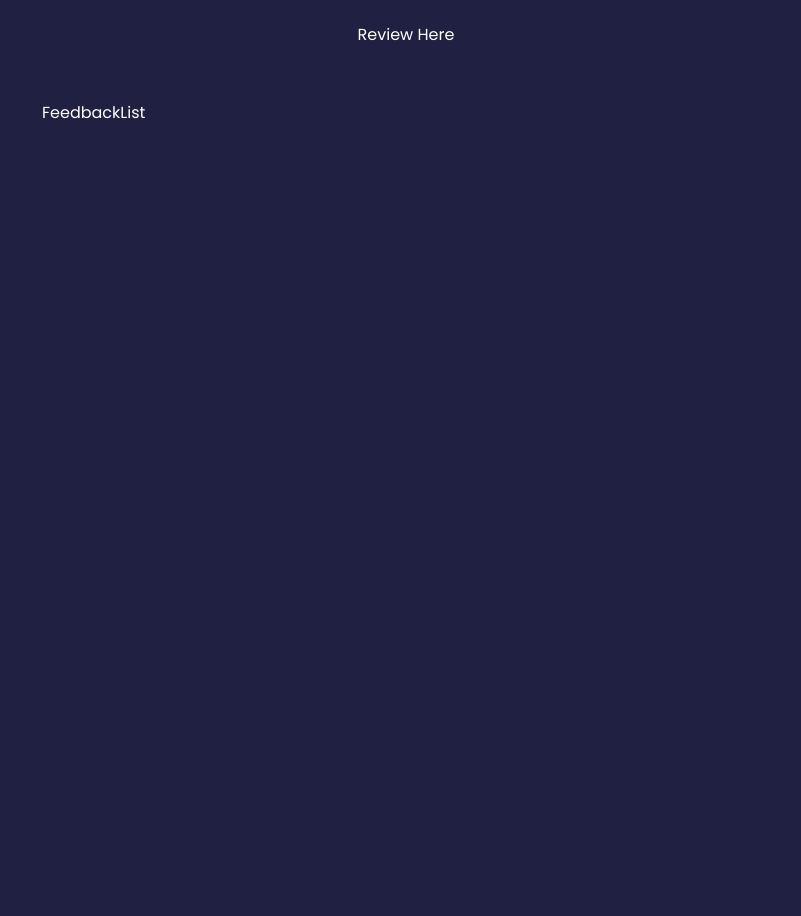
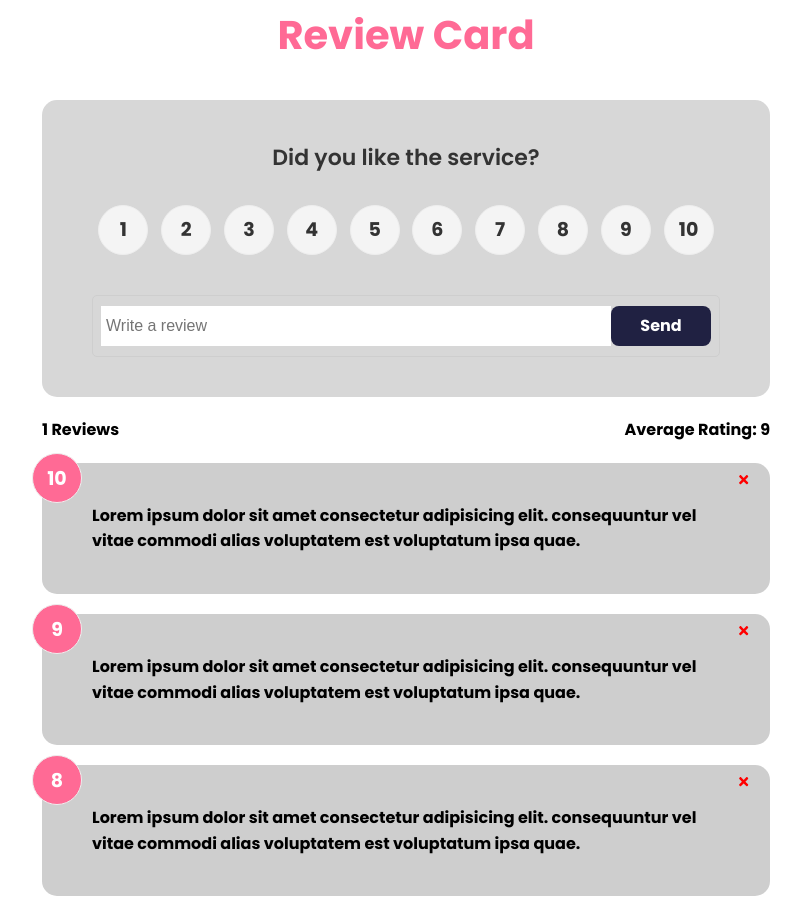
Before and after one commit to Zarman-oss/Practice-react-UI-App, a React (Create React App) app: page / in a window 1280 px wide. Shown: the whole page, without its empty margins (234-1035 px from the left). Before the commit the page ends 800 px from the top, so only its background shows below. Built offline with nearby package versions, Linux system fonts and the light colour scheme.

Commit message:
commit rating select component

```diff
--- a/package.json
+++ b/package.json
@@ -8,6 +8,7 @@
     "@testing-library/user-event": "^13.5.0",
     "react": "^18.2.0",
     "react-dom": "^18.2.0",
+    "react-icons": "^4.10.1",
     "react-scripts": "5.0.1",
     "web-vitals": "^2.1.4"
   },
--- a/src/App.js
+++ b/src/App.js
@@ -3,15 +3,24 @@
 import FeedbackList from './Components/FeedbackList';
 import './index.css';
 import FeedbackData from './Data/FeedbackData';
+import FeedbackStats from './Components/FeedbackStats';
+import FeedbackForm from './Components/FeedbackForm';
 
 function App() {
   const [feedback, setFeedback] = useState(FeedbackData);
 
+  const deleteFeedback = (id) => {
+    if (window.confirm('Are you sure?'))
+      setFeedback(feedback.filter((item) => item.id !== id));
+  };
+
   return (
     <>
-      <Header text={'Review Here'} />
+      <Header text={'Review Card'} />
       <div className="container">
-        <FeedbackList />
+        <FeedbackForm />
+        <FeedbackStats feedback={feedback} />
+        <FeedbackList feedback={feedback} handleDelete={deleteFeedback} />
       </div>
     </>
   );
--- /dev/null
+++ b/src/Components/FeedbackForm.jsx
@@ -0,0 +1,49 @@
+import { useState } from 'react';
+import Card from './Shared/Card';
+import Button from './Shared/Button';
+import RatingSelect from './RatingSelect';
+
+function FeedbackForm() {
+  const [text, setText] = useState('');
+  const [rating, setRating] = useState('');
+  const [btnDisabled, setbtnDisabled] = useState('true');
+  const [message, setMessage] = useState('');
+
+  const handleSubmit = (e) => {
+    if (text === '') {
+      setbtnDisabled(true);
+      setMessage('Please enter your feedback');
+    } else if (text !== '' && text.trim().length <= 10) {
+      setMessage('Please enter more than 10 characters');
+      setbtnDisabled(true);
+    } else {
+      setMessage('');
+      setbtnDisabled(false);
+      setText('');
+    }
+    setText(e.target.value);
+  };
+  return (
+    <Card>
+      <form>
+        <h2>Did you like the service?</h2>
+        <RatingSelect select={(rating) =>{}} />
+        <div className="input-group">
+          <input
+            type="text"
+            className="form-control"
+            placeholder="Write a review"
+            onChange={handleSubmit}
+            value={text}
+          />
+          <Button isDisabled={btnDisabled} type="submit">
+            Send
+          </Button>
+        </div>
+        {message && <div className="message">{message}</div>}
+      </form>
+    </Card>
+  );
+}
+
+export default FeedbackForm;
--- a/src/Components/FeedbackItem.jsx
+++ b/src/Components/FeedbackItem.jsx
@@ -1,14 +1,15 @@
-import { useState } from 'react';
+import { FaTimes } from 'react-icons/fa';
+import Card from './Shared/Card';
 
-function FeedbackItem() {
-  const [rating, setRating] = useState(0);
-  const [text, setText] = useState('Example of feedbackitem');
-
+function FeedbackItem({ item, handleDelete }) {
   return (
-    <div className="card">
-      S<div className="num-display">{rating}</div>
-      <div className="text-display">{text}</div>
-    </div>
+    <Card reverse={true}>
+      <div className="num-display">{item.rating}</div>
+      <button onClick={() => handleDelete(item.id)} className="close">
+        <FaTimes color="red" />
+      </button>
+      <div className="text-display">{item.text}</div>
+    </Card>
   );
 }
 
--- a/src/Components/FeedbackList.jsx
+++ b/src/Components/FeedbackList.jsx
@@ -1,11 +1,19 @@
-
-
-function FeedbackList() {
+import FeedbackItem from './FeedbackItem';
+function FeedbackList({ feedback, handleDelete }) {
+  if (!feedback || feedback.length === 0) {
+    return (
+      <div className="feedback-list">
+        <h3>No feedback yet!</h3>
+      </div>
+    );
+  }
   return (
-    <div>
-        FeedbackList
+    <div className="feedback-list">
+      {feedback.map((item) => (
+        <FeedbackItem key={item.id} item={item} handleDelete={handleDelete} />
+      ))}
     </div>
-  )
+  );
 }
 
-export default FeedbackList
+export default FeedbackList;
--- /dev/null
+++ b/src/Components/FeedbackStats.jsx
@@ -0,0 +1,18 @@
+function FeedbackStats({ feedback }) {
+  // Ratings Average
+  let average =
+    feedback.reduce((acc, cur) => {
+      return acc + cur.rating;
+    }, 0) / feedback.length;
+
+  average = average.toFixed(1).replace(/[.,]0$/, '');
+
+  return (
+    <div className="feedback-stats">
+      <h4>{FeedbackStats.length} Reviews</h4>
+      <h4>Average Rating: {isNaN(average) ? 0 : average}</h4>
+    </div>
+  );
+}
+
+export default FeedbackStats;
--- /dev/null
+++ b/src/Components/RatingSelect.jsx
@@ -0,0 +1,126 @@
+import { useState } from 'react';
+
+function RatingSelect({ select }) {
+  const [selected, setSelected] = useState();
+
+  const handleChange = (e) => {
+    setSelected(+e.currentTarget.value);
+    select(+e.currentTarget.target);
+  };
+  return (
+    <ul className="rating">
+      <li>
+        <input
+          type="radio"
+          id="num1"
+          name="rating"
+          value="1"
+          onChange={handleChange}
+          checked={selected === 1}
+        />
+        <label htmlFor="num1">1</label>
+      </li>
+      <li>
+        <input
+          type="radio"
+          id="num2"
+          name="rating"
+          value="2"
+          onChange={handleChange}
+          checked={selected === 2}
+        />
+        <label htmlFor="num2">2</label>
+      </li>
+      <li>
+        <input
+          type="radio"
+          id="num3"
+          name="rating"
+          value="3"
+          onChange={handleChange}
+          checked={selected === 3}
+        />
+        <label htmlFor="num3">3</label>
+      </li>
+      <li>
+        <input
+          type="radio"
+          id="num4"
+          name="rating"
+          value="4"
+          onChange={handleChange}
+          checked={selected === 4}
+        />
+        <label htmlFor="num4">4</label>
+      </li>
+      <li>
+        <input
+          type="radio"
+          id="num5"
+          name="rating"
+          value="5"
+          onChange={handleChange}
+          checked={selected === 5}
+        />
+        <label htmlFor="num5">5</label>
+      </li>
+      <li>
+        <input
+          type="radio"
+          id="num6"
+          name="rating"
+          value="6"
+          onChange={handleChange}
+          checked={selected === 6}
+        />
+        <label htmlFor="num6">6</label>
+      </li>
+      <li>
+        <input
+          type="radio"
+          id="num7"
+          name="rating"
+          value="7"
+          onChange={handleChange}
+          checked={selected === 7}
+        />
+        <label htmlFor="num7">7</label>
+      </li>
+      <li>
+        <input
+          type="radio"
+          id="num8"
+          name="rating"
+          value="8"
+          onChange={handleChange}
+          checked={selected === 8}
+        />
+        <label htmlFor="num8">8</label>
+      </li>
+      <li>
+        <input
+          type="radio"
+          id="num9"
+          name="rating"
+          value="9"
+          onChange={handleChange}
+          checked={selected === 9}
+        />
+        <label htmlFor="num9">9</label>
+      </li>
+      <li>
+        <input
+          type="radio"
+          id="num10"
+          name="rating"
+          value="10"
+          onChange={handleChange}
+          checked={selected === 10}
+        />
+        <label htmlFor="num10">10</label>
+      </li>
+    </ul>
+  );
+}
+
+export default RatingSelect;
--- /dev/null
+++ b/src/Components/Shared/Button.jsx
@@ -0,0 +1,24 @@
+import PropTypes from 'prop-types';
+
+function Button({ children, version, type, isDisabled }) {
+  return (
+    <div type={type} disabled={isDisabled} className={`btn btn-${version}`}>
+      {children}
+    </div>
+  );
+}
+
+Button.defaultProps = {
+  type: 'button',
+  version: 'primary',
+  isDisabled: false,
+};
+
+Button.propTypes = {
+  children: PropTypes.node.isRequired,
+  version: PropTypes.string,
+  type: PropTypes.string,
+  isDisabled: PropTypes.bool,
+};
+
+export default Button;
--- /dev/null
+++ b/src/Components/Shared/Card.jsx
@@ -0,0 +1,5 @@
+function Card({ children, reverse }) {
+  return <div className={`card ${reverse && 'reverse'}`}>{children}</div>;
+}
+
+export default Card;
--- a/src/index.css
+++ b/src/index.css
@@ -8,8 +8,8 @@
 
 body {
   font-family: 'Poppins', sans-serif;
-  background-color: #202142;
-  color: #fff;
+  background-color: #ffffff;
+  color: #000000;
   line-height: 1.6;
 }
 
@@ -24,26 +24,31 @@
 }
 
 header {
+  font-weight: bold;
+  font-size: 40px;
   height: 70px;
   width: 100%;
   display: flex;
   justify-content: space-between;
   align-items: center;
   margin-bottom: 30px;
+  color: #ff6a95;
 }
 
 .card {
-  background-color: #fff;
+  background-color: #d7d7d7;
   color: #333;
   border-radius: 15px;
   padding: 40px 50px;
   margin: 20px 0;
   position: relative;
+  font-weight: bold;
 }
 
 .card.reverse {
-  background-color: rgba(0, 0, 0, 0.4);
-  color: #fff;
+  background-color: rgba(134, 134, 134, 0.4);
+  color: #000000;
+  font-weight: bold;
 }
 
 .card h2 {
@@ -103,12 +108,13 @@
 .input-group {
   display: flex;
   flex-direction: row;
-  border: 1px solid #ccc;
-  padding: 8px 10px;
-  border-radius: 8px;
+  border: 1px solid #cecece;
+  padding: 10px 8px;
+  border-radius: 5px;
 }
 
 input {
+  padding: 5px;
   flex-grow: 2;
   border: none;
   font-size: 16px;
@@ -119,7 +125,7 @@
 }
 
 .feedback-stats {
-  color: #fff;
+  color: #000000;
   display: flex;
   justify-content: space-between;
   align-items: center;
@@ -153,6 +159,10 @@
   width: 100px;
   height: 40px;
   cursor: pointer;
+  display: flex;
+  align-items: center;
+  justify-content: center;
+  text-align: center;
 }
 
 .btn-primary {
@@ -160,6 +170,8 @@
 }
 
 .btn-secondary {
+  font-weight: bold;
+  font-size: 16px;
   background: #ff6a95;
 }
 
```
Also changed, not shown: 1 other file (tests, documents, lock files or other folders).
